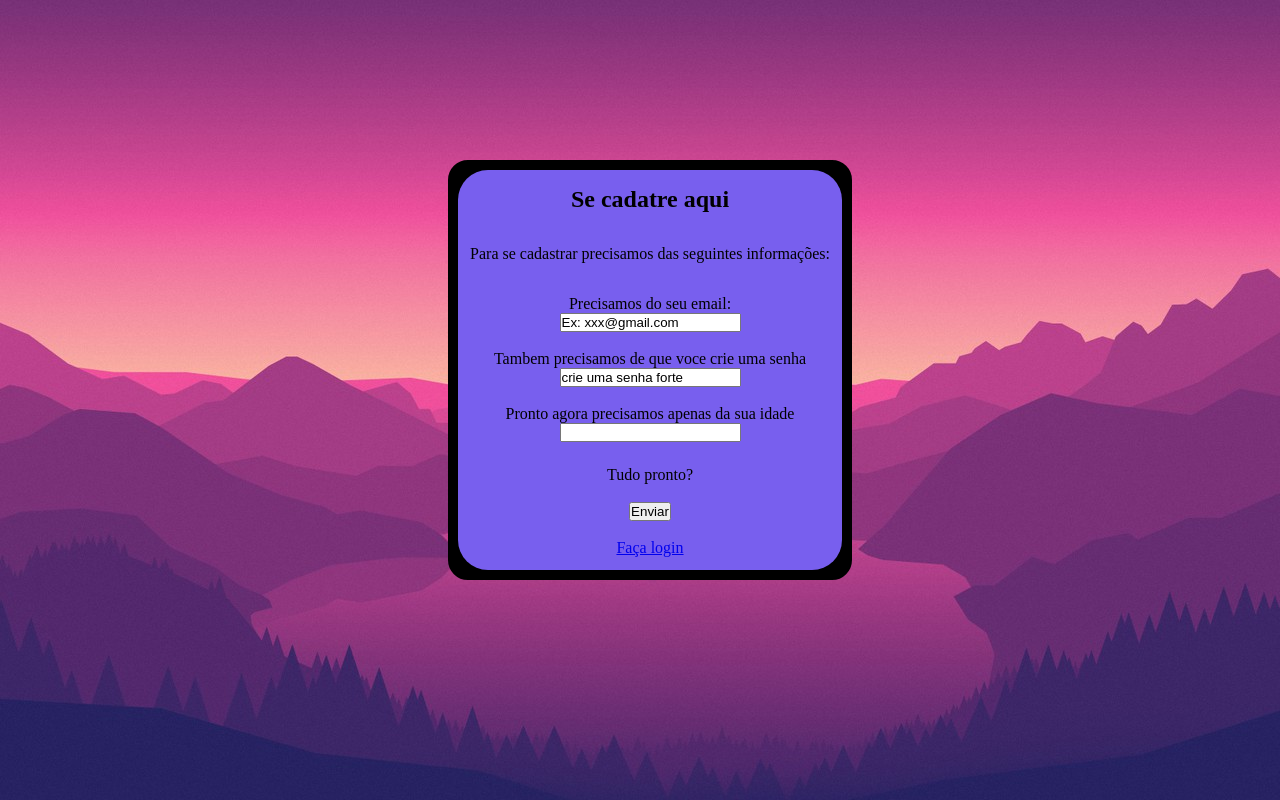
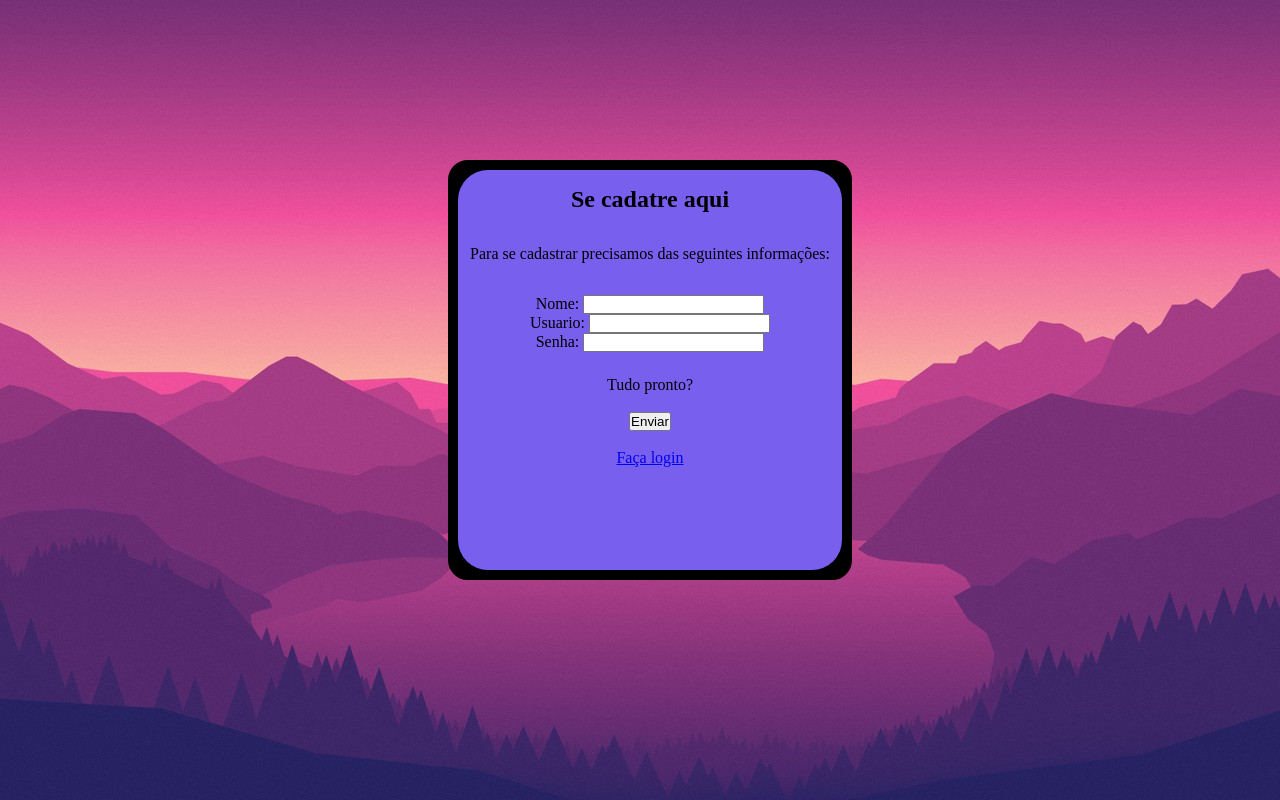
Before and after one commit to EduardoCosta942/exchange, a plain HTML site: page Exchange/cadastro.html in a window 1280 px wide. Drawn offline with Linux system fonts and the light colour scheme.

Commit message:
Continuacao
Continuando tudo

```diff
--- a/Exchange/cadastro.html
+++ b/Exchange/cadastro.html
@@ -14,7 +14,13 @@
             <h1>Se cadatre aqui</h1>
             <p id="para">Para se cadastrar precisamos das seguintes informações:</p>
             <div id="info">
-                <p>Precisamos do seu email: <br> <input type="text" value="Ex: xxx@gmail.com"> <br><br> Tambem precisamos de que voce crie uma senha <input type="text" value="crie uma senha forte"> <br> <br> Pronto agora precisamos apenas da sua idade <input type="number" value="idade"></p>
+                <label for="nome">Nome:</label>
+                <input type="text" id="nome"> <br>
+                <label for="usuario">Usuario:</label>
+                <input type="text" id="usuario"> <br>
+                <label for="senha">Senha:</label>
+                <input type="text" id="senha"><br>
+
             </div>
             <div id="tudopronto">
                 <p>Tudo pronto? <br> <br> <input type="button" value="Enviar" onclick="cadastrar"> <br> <br> <a href="/Exchange/index.html">Faça login</a> </p>
```
Also changed, not shown: Exchange/cadastro.js (added).
